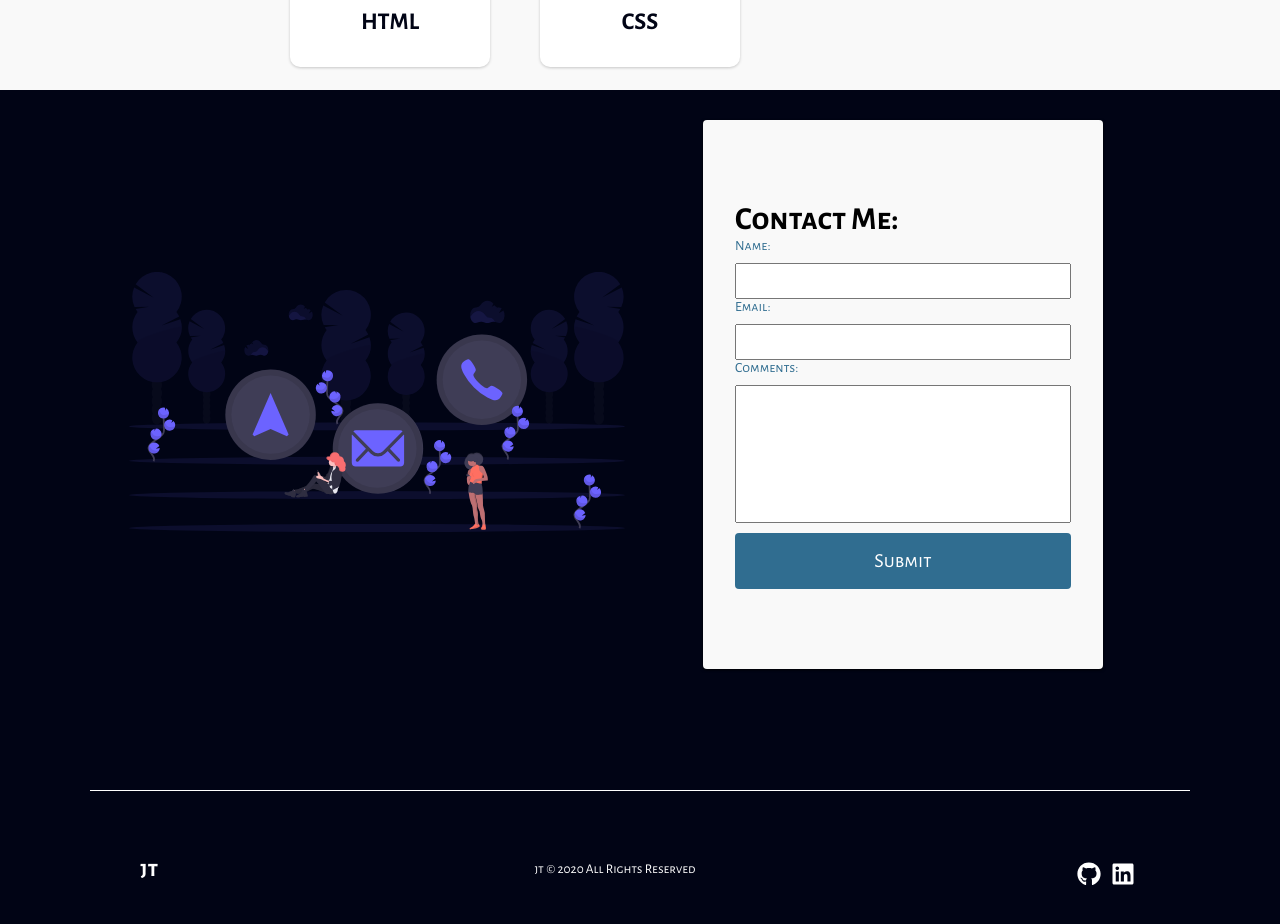
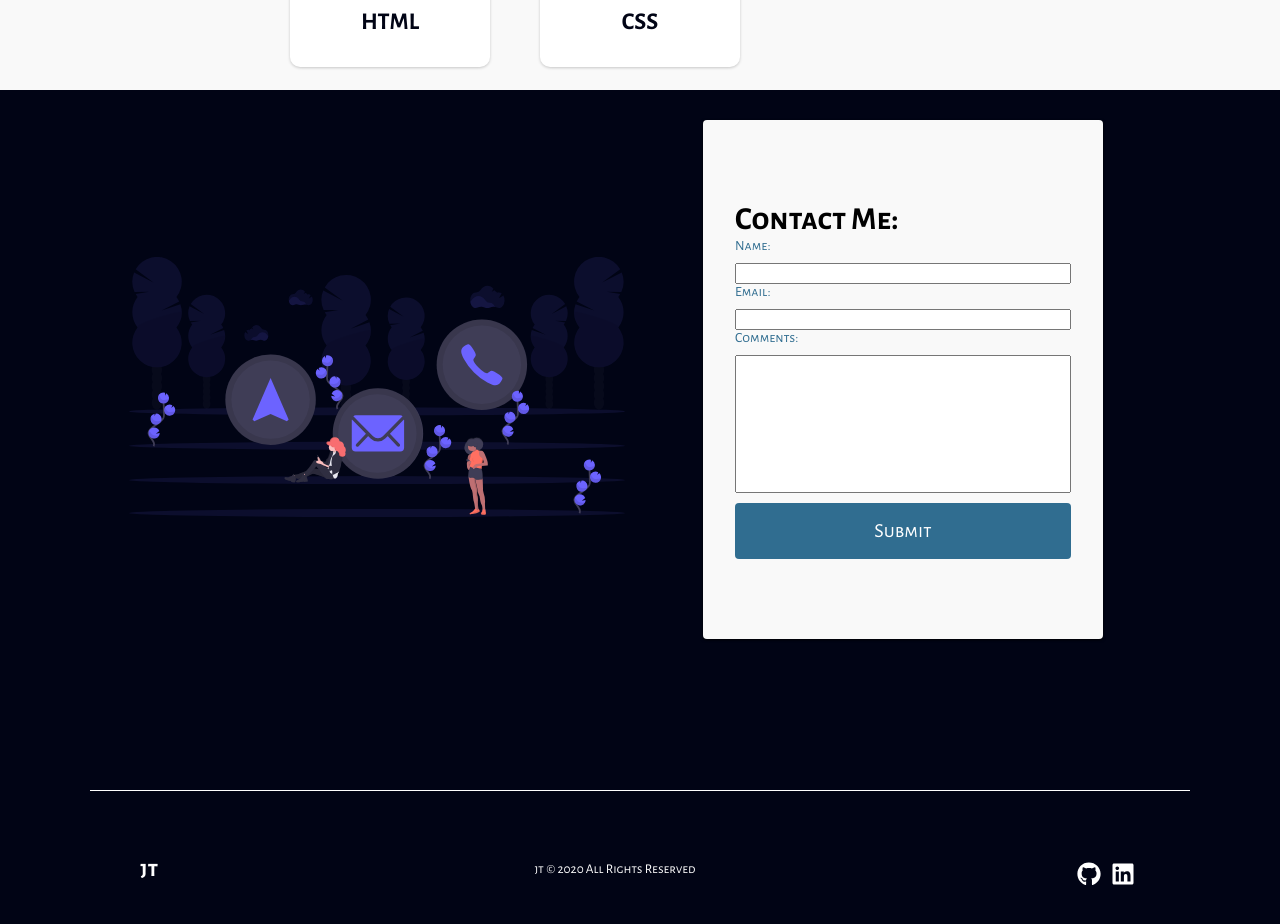
Before and after one commit to jtomassoni/portfolio-site, a React (Create React App) app: page / in a window 1280 px wide. Shown: the part 2810-3734 px from the top of the page. Built offline with nearby package versions, Linux system fonts and the light colour scheme.

Commit message:
back to non-working form after commit errors

```diff
--- a/src/components/Contact/ContactElements.js
+++ b/src/components/Contact/ContactElements.js
@@ -122,3 +122,7 @@ export const InputTextArea = styled.textarea`
 	width: 100%;
 	resize: none;
 `;
+export const InputText = styled.input`
+	width: 100%;
+	resize: none;
+`;
--- a/src/components/Contact/index.js
+++ b/src/components/Contact/index.js
@@ -9,6 +9,7 @@ import {
 	Form,
 	Label,
 	InputTextArea,
+	InputText,
 	ColumnTwo,
 	Img,
 	ImgContainer,
@@ -25,23 +26,19 @@ const Contact = () => {
 			<Wrapper>
 				<Row imgPosition={true}>
 					<ColumnOne>
-						<Form name='contact-form' method='POST' netlify>
+						<Form>
 							<h1>Contact Me:</h1>
 							<Label htmlFor='name'>Name:</Label>
-							<InputTextArea
+							<InputText
 								type='text'
 								name='name'
-								id='name'
-								form='nameform'
 								onChange={(event) => setName(event.target.value)}
 								value={name}
 							/>
 							<Label htmlFor='email'>Email:</Label>
-							<InputTextArea
+							<InputText
 								type='email'
 								name='email'
-								id='email'
-								form='emailform'
 								onChange={(event) => setEmail(event.target.value)}
 								value={email}
 							/>
```
Also changed, not shown: 1 other file (tests, documents, lock files or other folders).
